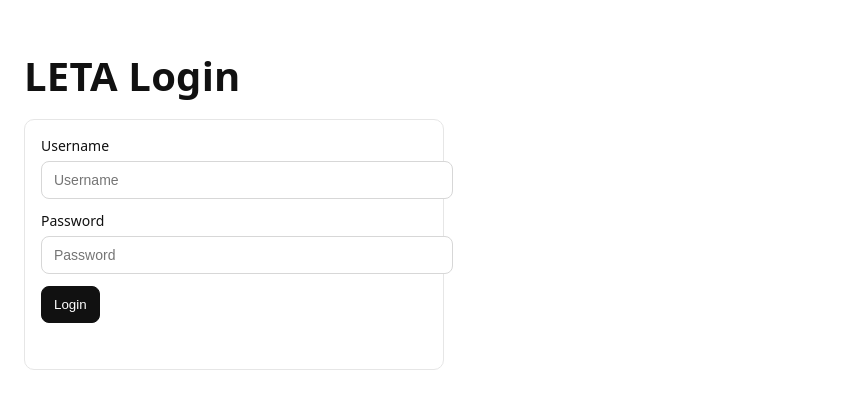
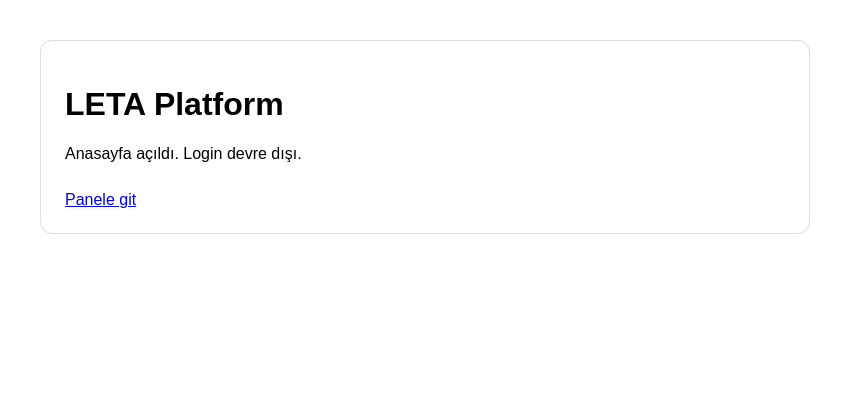
Before and after one commit to CKU983/leta-platform, a plain HTML site: page web/index.html in a window 1280 px wide. Shown: the whole page, without its empty margins (0-849 px from the left). Drawn offline with Linux system fonts and the light colour scheme.

Commit message:
Revise index.html for LETA Platform layout
Updated the HTML structure and styling for the LETA platform page, removed the login form, and added a link to the panel.

```diff
--- a/web/index.html
+++ b/web/index.html
@@ -1,38 +1,22 @@
 <!doctype html>
 <html lang="tr">
-<head>
-  <meta charset="utf-8" />
-  <meta name="viewport" content="width=device-width, initial-scale=1" />
-  <title>LETA Login</title>
-  <link rel="stylesheet" href="./style.css" />
-</head>
-<body>
-  <main class="wrap">
-    <h1>LETA Login</h1>
+  <head>
+    <meta charset="UTF-8" />
+    <meta name="viewport" content="width=device-width, initial-scale=1.0" />
+    <title>LETA Platform</title>
+    <style>
+      body { font-family: Arial, sans-serif; margin: 40px; }
+      .card { max-width: 720px; padding: 24px; border: 1px solid #ddd; border-radius: 12px; }
+      a { display: inline-block; margin-top: 12px; }
+    </style>
+  </head>
+  <body>
+    <div class="card">
+      <h1>LETA Platform</h1>
+      <p>Anasayfa açıldı. Login devre dışı.</p>
 
-    <form id="loginForm" class="card" autocomplete="off">
-      <label>
-        Username
-        <input id="username" type="text" placeholder="Username" required />
-      </label>
-
-      <label>
-        Password
-        <input id="password" type="password" placeholder="Password" required />
-      </label>
-
-      <button type="submit">Login</button>
-
-      <p id="msg" class="msg" aria-live="polite"></p>
-    </form>
-
-    <section id="panel" class="card hidden">
-      <h2>Giriş Başarılı ✅</h2>
-      <p>Bu demo panel. Buradan sonra istediğin sayfaları ekleyebiliriz.</p>
-      <button id="logoutBtn" type="button" class="secondary">Çıkış</button>
-    </section>
-  </main>
-
-  <script src="./app.js"></script>
-</body>
+      <!-- İstersen panel linki kalsın -->
+      <a href="/panel.html">Panele git</a>
+    </div>
+  </body>
 </html>
```
